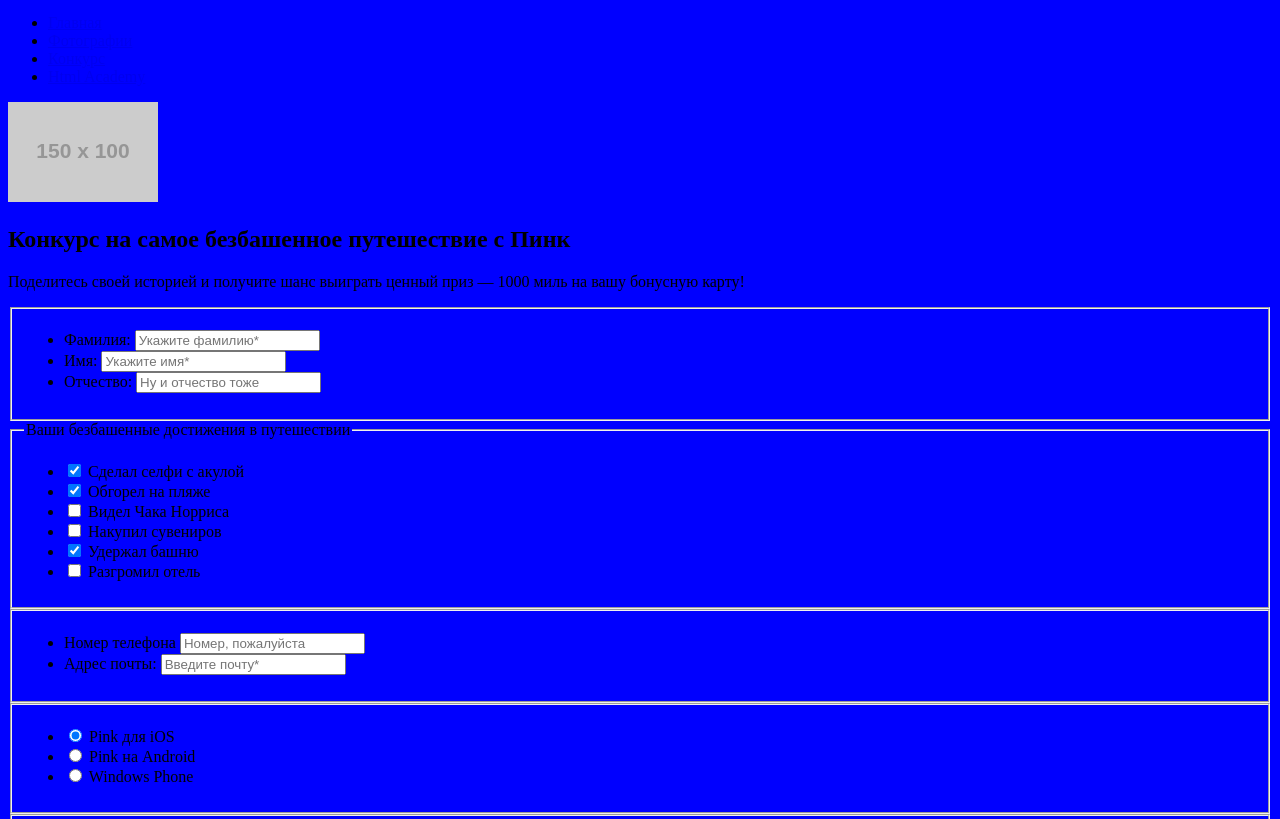
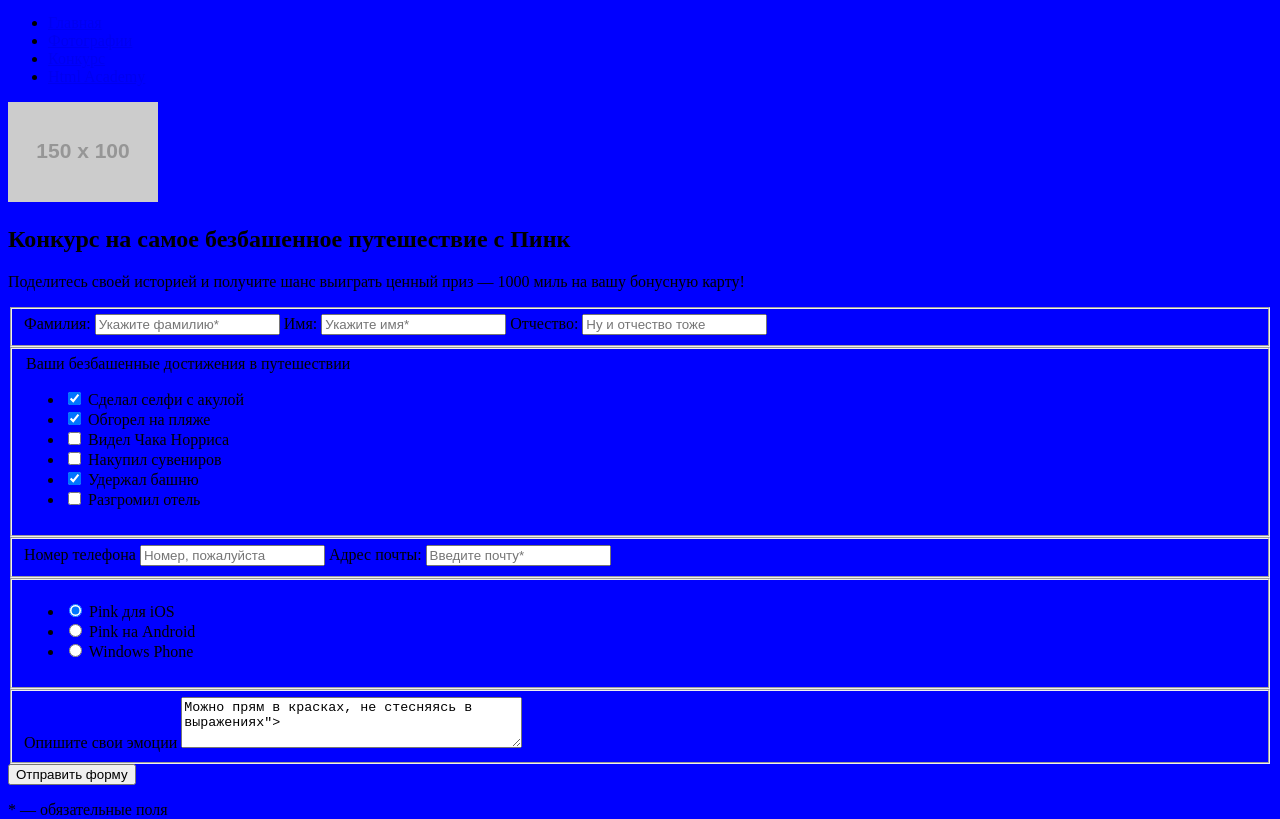
Before and after one commit to kalenova/233437-pink, a website: page form.html in a window 1280 px wide. Shown: the part 132-951 px from the top of the page. Drawn offline with nearby package versions, Linux system fonts and the light colour scheme; files that its build step writes are made by us from their sources; placeholder pictures from the web are drawn by us.

Commit message:
Исправления по комментариям

```diff
--- a/form.html
+++ b/form.html
@@ -40,102 +40,99 @@
     <h1 class="form-title__text">Конкурс на самое безбашенное путешествие с Пинк</h1>
   </section>
 
-  <section class="form-content">
-    <p class="form-content__descr">Поделитесь своей историей и получите шанс выиграть ценный приз — 1000 миль на вашу бонусную карту!</p>
+  <section class="form">
+    <p class="form__descr">Поделитесь своей историей и получите шанс выиграть ценный приз — 1000 миль на вашу бонусную карту!</p>
 
     <form action="https://echo.htmlacademy.ru/" method="post">
 
-      <fieldset class="form-content__user">
+      <fieldset class="form__fieldset">
+        <div class="form__group">
+          <label for="last-name">Фамилия:</label>
+          <input class="form__field" type="text" id="last-name" name="last-name" placeholder="Укажите фамилию*">
+
+          <label for="first-name">Имя:</label>
+          <input class="form__field" type="text" id="first-name" name="first-name" placeholder="Укажите имя*">
+
+          <label for="middle-name">Отчество:</label>
+          <input class="form__field" type="text" id="middle-name" name="middle-name" placeholder="Ну и отчество тоже">
+        </div>
+      </fieldset>
+
+      <fieldset class="form__fieldset">
+        <div class="form__group">
+          <legend class="achievements-title">Ваши безбашенные достижения в путешествии</legend>
+
           <ul>
             <li>
-            <label for="last-name">Фамилия:</label>
-            <input type="text" id="last-name" name="last-name" placeholder="Укажите фамилию*">
-          </li>
-
-          <li>
-            <label for="first-name">Имя:</label>
-            <input type="text" id="first-name" name="first-name" placeholder="Укажите имя*">
-          </li>
-
-          <li>
-            <label for="middle-name">Отчество:</label>
-            <input type="text" id="middle-name" name="middle-name" placeholder="Ну и отчество тоже">
-          </li>
-        </ul>
-      </fieldset>
-
-      <fieldset class="form-content__achievements">
-        <legend class="achievements-title">Ваши безбашенные достижения в путешествии</legend>
-        <ul>
-          <li>
-            <input type="checkbox" id="selfie" name="selfie" checked>
+              <input class="form__field" type="checkbox" id="selfie" name="selfie" checked>
               <label for="selfie">Сделал селфи с акулой</label>
             </li>
 
             <li>
-            <input type="checkbox" id="beach" name="beach" checked>
+              <input class="form__field" type="checkbox" id="beach" name="beach" checked>
               <label for="beach">Обгорел на пляже</label>
             </li>
 
             <li>
-            <input type="checkbox" id="norris" name="norris">
+              <input class="form__field" type="checkbox" id="norris" name="norris">
               <label for="norris">Видел Чака Норриса</label>
             </li>
 
             <li>
-            <input type="checkbox" id="souvenirs" name="souvenirs">
+              <input class="form__field" type="checkbox" id="souvenirs" name="souvenirs">
               <label for="souvenirs">Накупил сувениров</label>
             </li>
 
             <li>
-            <input type="checkbox" id="tower" name="tower" checked>
+              <input class="form__field" type="checkbox" id="tower" name="tower" checked>
               <label for="tower">Удержал башню</label>
             </li>
 
             <li>
-            <input type="checkbox" id="hotel" name="hotel">
+              <input class="form__field" type="checkbox" id="hotel" name="hotel">
               <label for="hotel">Разгромил отель</label>
             </li>
           </ul>
+        </div>
       </fieldset>
 
-      <fieldset class="form-content__contacts">
+      <fieldset class="form__fieldset">
+        <div class="form__group">
+          <label for="phone">Номер телефона</label>
+          <input class="form__field" type="text" id="phone" name="phone" placeholder="Номер, пожалуйста">
+
+          <label for="mail">Адрес почты:</label>
+          <input class="form__field" type="text" id="mail" name="mail" placeholder="Введите почту*">
+        </div>
+      </fieldset>
+
+      <fieldset class="form__fieldset">
+        <div class="form__group">
           <ul>
             <li>
-          <label for="phone">Номер телефона</label>
-          <input type="text" id="phone" name="phone" placeholder="Номер, пожалуйста">
+              <input class="form__field" type="radio" id="ios" name="app" checked>
+              <label for="ios">Pink для iOS</label>
             </li>
 
             <li>
-          <label for="mail">Адрес почты:</label>
-          <input type="text" id="mail" name="mail" placeholder="Введите почту*">
-        </li>
-      </ul>
-      </fieldset>
-
-      <fieldset class="form-content__app">
-        <ul>
-          <li>
-            <input type="radio" id="ios" name="app" checked>
-            <label for="ios">Pink для iOS</label>
-          </li>
-          <li>
-            <input type="radio" id="android" name="app">
+              <input class="form__field" type="radio" id="android" name="app">
               <label for="android">Pink на Android</label>
             </li>
+
             <li>
-            <input type="radio" id="windows" name="app">
+              <input class="form__field" type="radio" id="windows" name="app">
               <label for="windows">Windows Phone</label>
             </li>
           </ul>
+       </div>
       </fieldset>
 
-      <fieldset class="form-content__text">
+      <fieldset class="form__fieldset">
         <label for="text-descr">Опишите свои эмоции</label>
-        <textarea rows="3" cols="40" id="text-descr">Можно прям в красках, не стесняясь в выражениях"></textarea>
+        <textarea class="form__field" rows="3" cols="40" id="text-descr">Можно прям в красках, не стесняясь в выражениях"></textarea>
       </fieldset>
 
-      <button type="button" name="button">Отправить форму</button>
+      <button type="submit" name="button">Отправить форму</button>
       <p>* — обязательные поля</p>
 
     </form>
@@ -163,7 +160,6 @@
         <h3 class="contacts-header">Приезжайте в гости:</h3>
         <p class="contacts-info">ул. Большая Конюшенная, 19/8</p>
       </li>
-
     </ul>
 
     <div class="page-footer__map">
@@ -173,7 +169,5 @@
   </div>
 </footer>
 
-<script></script>
-
 </body>
 </html>
```
Also changed, not shown: index.html (+4 -6 lines), photo.html (+0 -2 lines). Lines whose indentation alone changed are shown as unchanged.
